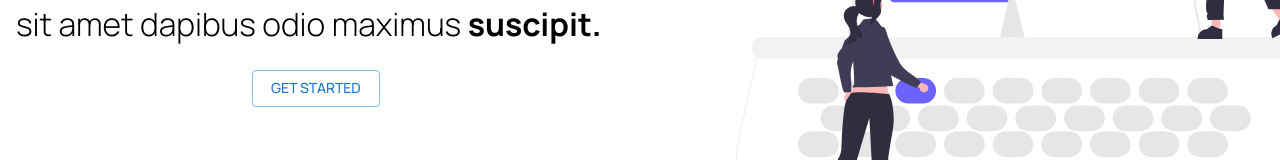
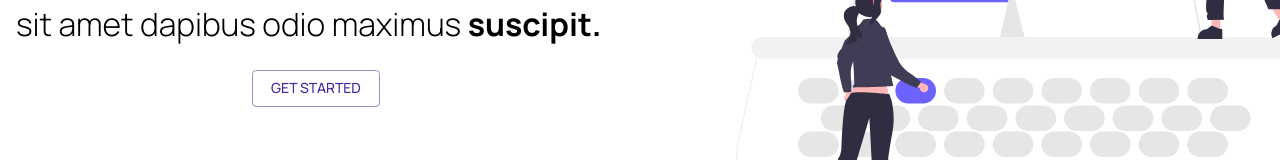
Before and after one commit to ryan-jm/blog, a React (Create React App) app: page / in a window 1280 px wide. Shown: the part 329-489 px from the top of the page. Built offline with nearby package versions, Linux system fonts and the light colour scheme.

Commit message:
palette styling

```diff
--- a/src/styles/theme.ts
+++ b/src/styles/theme.ts
@@ -9,14 +9,32 @@ export const lightTheme = createTheme({
   palette: {
     mode: 'light',
     background: {
+      default: '#eeeeee',
       paper: '#f2f2f2',
     },
     text: {
-      primary: '#111111',
+      primary: '#111',
+      secondary: '#111',
+    },
+    primary: {
+      main: '#4527a0',
+    },
+    secondary: {
+      main: '#f50057',
     },
   },
   typography: {
     fontFamily: ['Manrope', 'Roboto', 'sans-serif'].join(','),
+  },
+  components: {
+    MuiAppBar: {
+      styleOverrides: {
+        root: {
+          backgroundColor: '#f2f2f2',
+          color: '#111',
+        },
+      },
+    },
   },
 });
 
@@ -24,13 +42,35 @@ export const darkTheme = createTheme({
   palette: {
     mode: 'dark',
     background: {
+      default: 'rgba(0,0,0,0.27)',
       paper: '#222',
     },
     text: {
       primary: '#fff',
+      secondary: '#fff',
+    },
+    primary: {
+      main: '#c6ff00',
+      light: '#dce775',
+    },
+    secondary: {
+      main: '#7c4dff',
+      light: '#b388ff',
     },
   },
   typography: {
     fontFamily: ['Manrope', 'Roboto', 'sans-serif'].join(','),
   },
+  components: {
+    MuiAppBar: {
+      styleOverrides: {
+        root: {
+          backgroundColor: '#222',
+          color: '#fff',
+        },
+      },
+    },
+  },
 });
+
+// rgba(0, 0, 0, 0.87)
```
